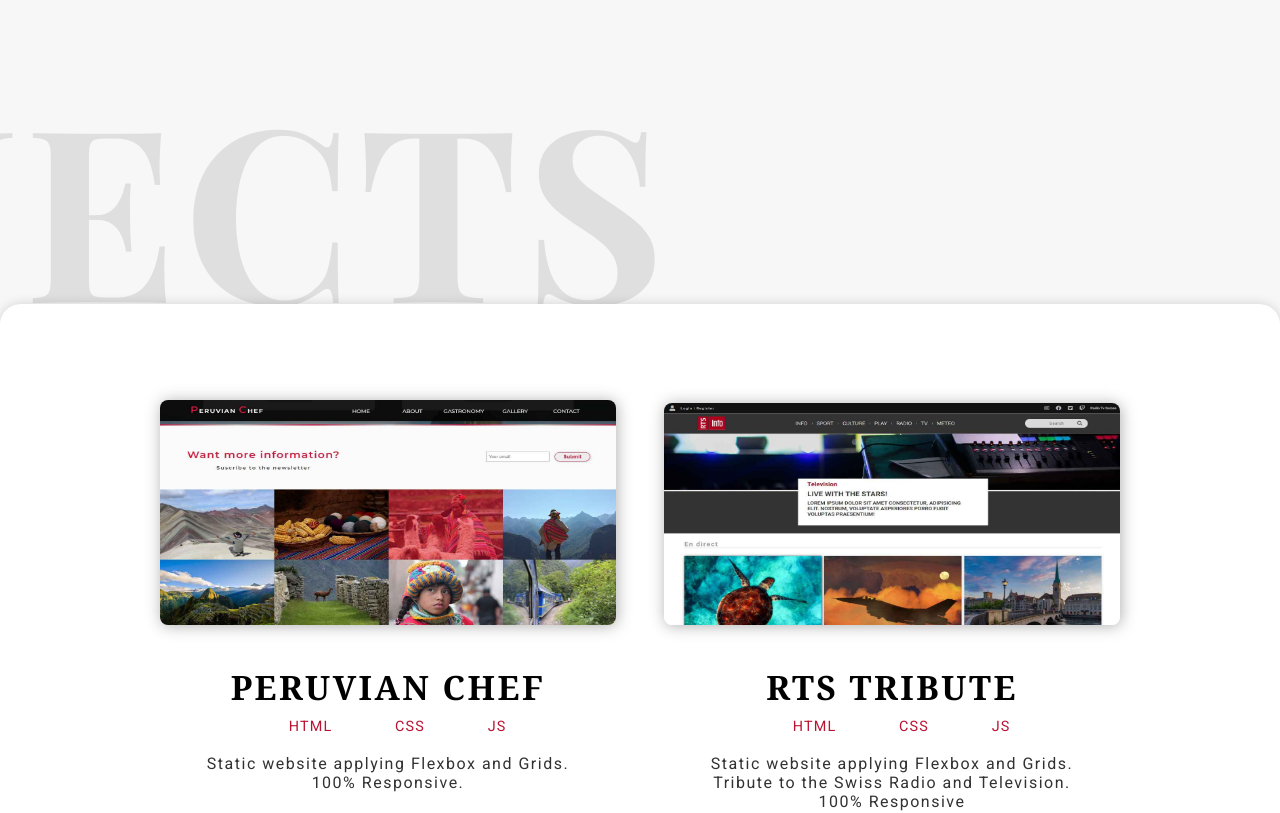
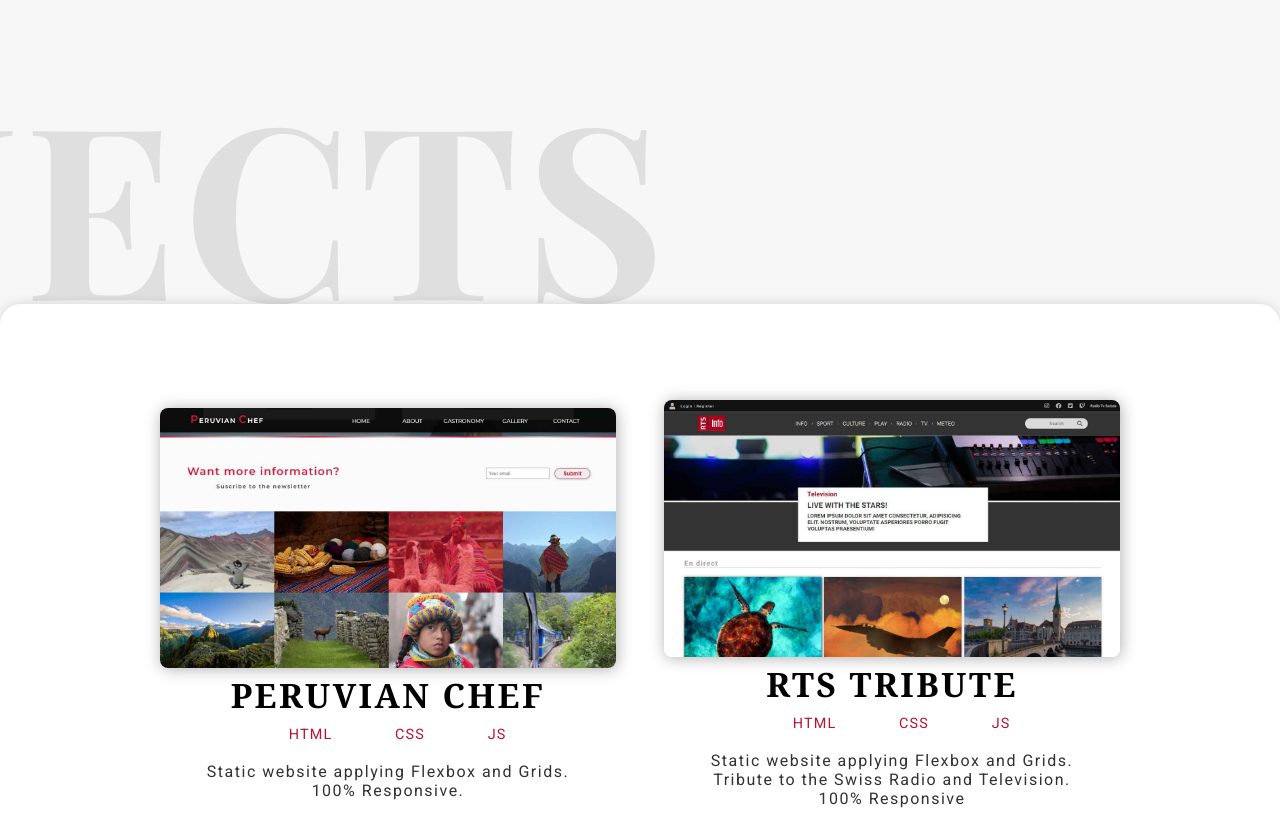
Before and after one commit to PadillaTom/Portfolio-v2, a React (Create React App) app: page /projects in a window 1280 px wide. Shown: the top 813 px of the page. Built offline with nearby package versions, Linux system fonts and the light colour scheme; the HTML template or start-up script is replaced by a standard one.

Commit message:
probando flex en vez de grid ios

```diff
--- a/src/App.css
+++ b/src/App.css
@@ -877,9 +877,8 @@ Projects Page
 .single-pp-container {
   width: 100%;
   position: relative;
-  display: grid;
-  grid-template-rows: repeat(2, 1fr);
-  gap: unset;
+  display: flex;
+  flex-direction: column;
   text-align: center;
   margin-bottom: 2rem;
 }
```
